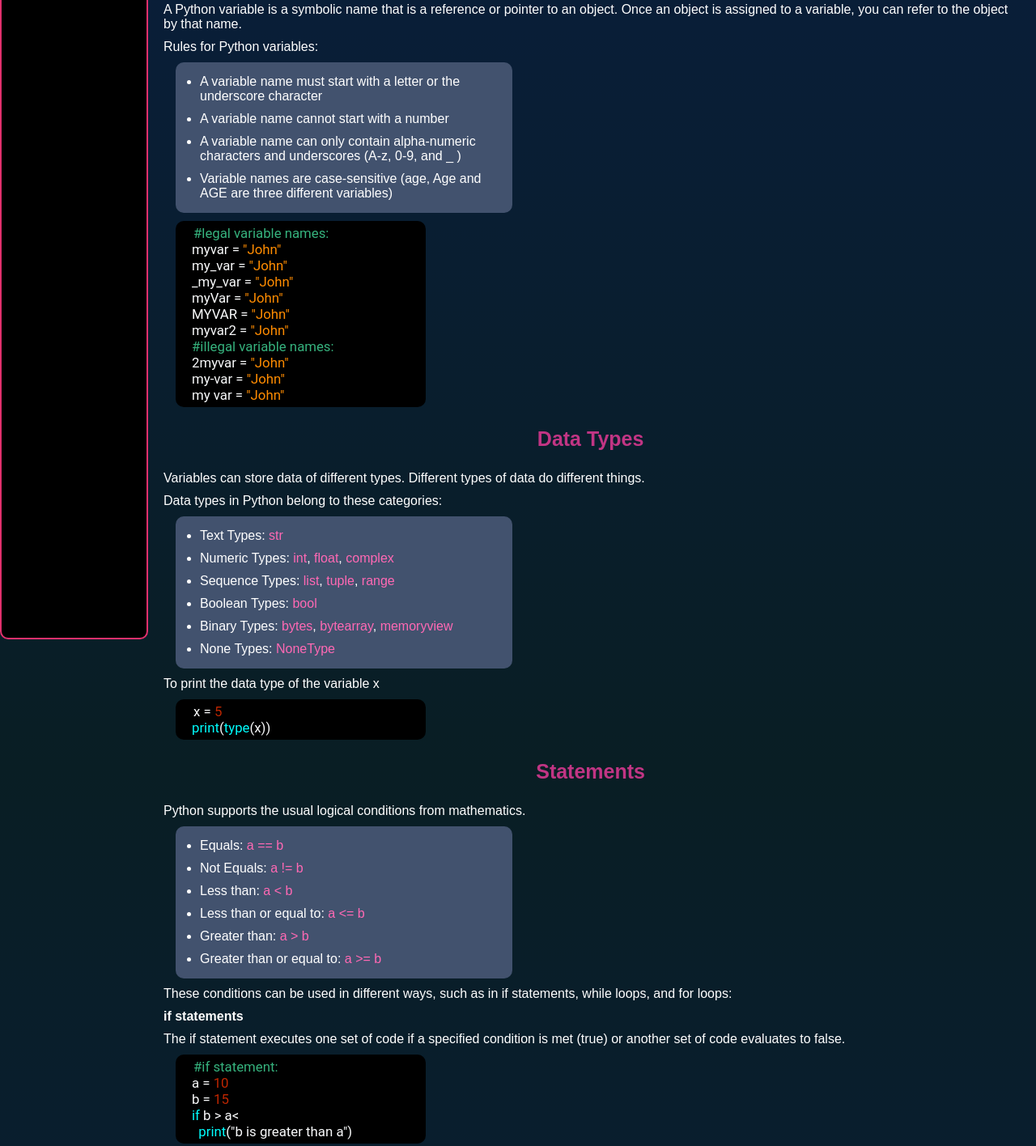
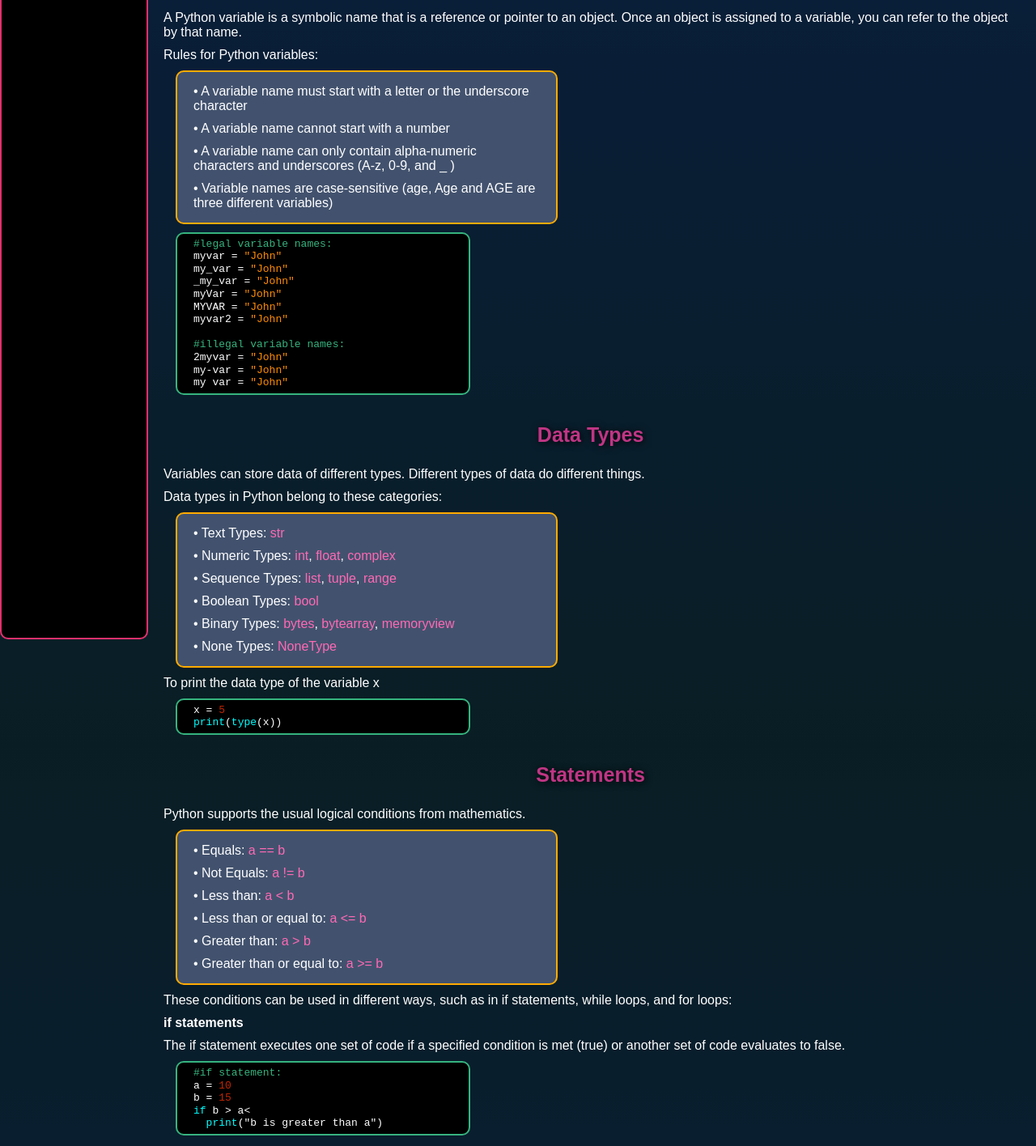
Before and after one commit to amengistu-98/freeCodeCamp-Technical-Documentation-Page, a plain HTML site: page index.html in a window 1280 px wide. Shown: the part 494-1910 px from the top of the page at 81% size. Drawn offline with Linux system fonts and the light colour scheme.

Commit message:
updated code element styling and updated CSS

```diff
--- a/index.html
+++ b/index.html
@@ -31,10 +31,10 @@
           <header>Hello World</header>
           <p>To get started, you will need to have a code editor and python installed. For this example, we will use VS Code. Go to this <a href="https://code.visualstudio.com/docs/python/python-tutorial">link</a> on VS Code's website and follow the instructions to download VS Code and Python.</p>
           <p>To get started with writing Python, write your first "Hello world" Python code in VS Code:
-  </p>
+          </p>
           <div class="code-container">
-            <code>
-              <span class="function">print</span>("Hello World")
+            <code
+            ><span class="function">print</span>("Hello World")
             </code>
           </div>
         </section>
@@ -44,26 +44,26 @@
           <p>Rules for Python variables:</p>
           <div class="note-container">
             <ul>
-              <li>A variable name must start with a letter or the underscore character</li>
-              <li>A variable name cannot start with a number</li>
-              <li>A variable name can only contain alpha-numeric characters and underscores (A-z, 0-9, and _ )</li>
-              <li>Variable names are case-sensitive (age, Age and AGE are three different variables)</li>
+              <li>&#x2022; A variable name must start with a letter or the underscore character</li>
+              <li>&#x2022; A variable name cannot start with a number</li>
+              <li>&#x2022; A variable name can only contain alpha-numeric characters and underscores (A-z, 0-9, and _ )</li>
+              <li>&#x2022; Variable names are case-sensitive (age, Age and AGE are three different variables)</li>
             </ul>
           </div>
           <div class="code-container">
-            <code>
-              <span class="comment">#legal variable names:</span>
-              <br>myvar = <span class="string">"John"</span>
-              <br>my_var = <span class="string">"John"</span>
-              <br>_my_var = <span class="string">"John"</span>
-              <br>myVar = <span class="string">"John"</span>
-              <br>MYVAR = <span class="string">"John"</span>
-              <br>myvar2 = <span class="string">"John"</span>
-              <br>
+            <code
+            ><span class="comment">#legal variable names:</span>
+              myvar = <span class="string">"John"</span>
+              my_var = <span class="string">"John"</span>
+              _my_var = <span class="string">"John"</span>
+              myVar = <span class="string">"John"</span>
+              MYVAR = <span class="string">"John"</span>
+              myvar2 = <span class="string">"John"</span>
+
               <span class="comment">#illegal variable names:</span>
-              <br>2myvar = <span class="string">"John"</span>
-              <br>my-var = <span class="string">"John"</span>
-              <br>my var = <span class="string">"John"</span>
+              2myvar = <span class="string">"John"</span>
+              my-var = <span class="string">"John"</span>
+              my var = <span class="string">"John"</span>
             </code>
           </div>
         </section>
@@ -75,19 +75,19 @@
           <p>Data types in Python belong to these categories:</p>
           <div class="note-container">
             <ul>
-              <li>Text Types: <span class="color">str</li>
-              <li>Numeric Types: <span class="color">int</span>, <span class="color">float</span>, <span class="color">complex</span></li>
-              <li>Sequence Types: <span class="color">list</span>, <span class="color">tuple</span>, <span class="color">range</span></li>
-              <li>Boolean Types: <span class="color">bool</span></li>
-              <li>Binary Types: <span class="color">bytes</span>, <span class="color">bytearray</span>, <span class="color">memoryview</span></li>
-              <li>None Types: <span class="color">NoneType</span></li>
+              <li>&#x2022; Text Types: <span class="color">str</li>
+              <li>&#x2022; Numeric Types: <span class="color">int</span>, <span class="color">float</span>, <span class="color">complex</span></li>
+              <li>&#x2022; Sequence Types: <span class="color">list</span>, <span class="color">tuple</span>, <span class="color">range</span></li>
+              <li>&#x2022; Boolean Types: <span class="color">bool</span></li>
+              <li>&#x2022; Binary Types: <span class="color">bytes</span>, <span class="color">bytearray</span>, <span class="color">memoryview</span></li>
+              <li>&#x2022; None Types: <span class="color">NoneType</span></li>
             <ul>
           </div>
           <p>To print the data type of the variable x</p>
           <div class="code-container">
-            <code>
-              x = <span class="number">5</span>
-              <br><span class="function">print</span>(<span class="function">type</span>(x))
+            <code
+            >x = <span class="number">5</span>
+              <span class="function">print</span>(<span class="function">type</span>(x))
             </code>
           </div>
         </section>
@@ -96,53 +96,53 @@
           <p>Python supports the usual logical conditions from mathematics.</p>
           <div class="note-container">
             <ul>
-              <li>Equals: <span class="color">a == b</span></li>
-              <li>Not Equals: <span class="color">a != b</span></li>
-              <li>Less than: <span class="color">a < b</span></li>
-              <li>Less than or equal to: <span class="color">a <= b</span></li>
-              <li>Greater than: <span class="color">a > b</span></li>
-              <li>Greater than or equal to: <span class="color">a >= b</span></li>
+              <li>&#x2022; Equals: <span class="color">a == b</span></li>
+              <li>&#x2022; Not Equals: <span class="color">a != b</span></li>
+              <li>&#x2022; Less than: <span class="color">a < b</span></li>
+              <li>&#x2022; Less than or equal to: <span class="color">a <= b</span></li>
+              <li>&#x2022; Greater than: <span class="color">a > b</span></li>
+              <li>&#x2022; Greater than or equal to: <span class="color">a >= b</span></li>
             </ul>
           </div>
           <p>These conditions can be used in different ways, such as in if statements, while loops, and for loops:</p>
           <h4>if statements</h4>
           <p>The if statement executes one set of code if a specified condition is met (true) or another set of code evaluates to false.</p>
           <div class="code-container">
-            <code>
-              <span class="comment">#if statement:</span>
-              <br>a = <span class="number">10</span>
-              <br>b = <span class="number">15</span>
-              <br><span class="function">if</span> b > a<
-              <br>&nbsp;&nbsp;<span class="function">print</span>("b is greater than a")
+            <code
+            ><span class="comment">#if statement:</span>
+              a = <span class="number">10</span>
+              b = <span class="number">15</span>
+              <span class="function">if</span> b > a<
+              &nbsp;&nbsp;<span class="function">print</span>("b is greater than a")
             </code>
           </div>
           <br>
           <p>In the if statement example, there are two variables, <span class="color">a</span> and <span class="color">b</span>. The if statement tests to see whether <span class="color">b</span> is greater than <span class="color">a</span>. Since <span class="color">a</span> is <span class="color">10</span> and <span class="color">b</span> is <span class="color">15</span>, the output will be:</p>
           <div class="code-container">
-            <code>
-              b is greater than a
+            <code
+            >b is greater than a
             </code>
           </div>
           <p>If the variables values were switched (<span class="color">a = 15</span> and <span class="color">b = 10</span>), then nothing will be printed since the conditions of the if statement is not met.</p>
           <h4>while loops</h4>
           <p>With the while loop we can execute a set of statements as long as a condition is true.</p>
           <div class="code-container">
-            <code>
-              <span class="comment">#while loop:</span>
-              <br>i = <span class="number">1</span>
-              <br><span class="function">while</span> i < 6
-              <br>&nbsp;&nbsp;<span class="function">print</span>(i)
-              <br>&nbsp;&nbsp;i += <span class="number">1</span>
+            <code
+            ><span class="comment">#while loop:</span>
+              i = <span class="number">1</span>
+              <span class="function">while</span> i < 6
+              &nbsp;&nbsp;<span class="function">print</span>(i)
+              &nbsp;&nbsp;i += <span class="number">1</span>
             </code>
           </div>
           <p>In the while loop example, there is a variable i, which is set to 1. while i is less than 6, the while loop will print the value of i, and then incrememnt i by 1. The loop will repeat until i is no longer less than 6. This means that the output of the above statement will be:</p>
           <div class="code-container">
-            <code>
-              1<br>
-              2<br>
-              3<br>
-              4<br>
-              5<br>
+            <code
+            >1
+              2
+              3
+              4
+              5
               6
             </code>
           </div>
@@ -152,19 +152,19 @@
           <h4>for loops</h4>
           <p>A for loop is used for iterating over a sequence (that is either a list, a tuple, a dictionary, a set, or a string).</p>
           <div class="code-container">
-            <code>
-              <span class="comment">#for loop:</span>
-              <br>fruits = [<span class="string">"guava"</span>, <span class="string">"orange"</span>, <span class="string">"banana"</span>]
-              <br><span class="function">for </span>x<span class="function"> in </span>fruits:
-              <br>&nbsp;&nbsp;<span class="function">print</span>(x)
+            <code
+            ><span class="comment">#for loop:</span>
+              fruits = [<span class="string">"guava"</span>, <span class="string">"orange"</span>, <span class="string">"banana"</span>]
+              <span class="function">for </span>x<span class="function"> in </span>fruits:
+              &nbsp;&nbsp;<span class="function">print</span>(x)
             </code>
           </div>
           <p>In the while loop example, we have a list of fruits. The for loop goes through the fruits in the list, and then prints them out. The output of this statement will be:</p>
           <div class="code-container">
-            <code>
-              guava<br>
-              orange<br>
-              banana
+            <code
+            >guava
+             orange
+             banana
             </code>
           </div>
           <div class="note-container">
--- a/styles.css
+++ b/styles.css
@@ -1,9 +1,7 @@
 /*
 Issues to resolve:
--in code blocks, the first element has a slight spacing in it
 -fixing up sidebar nav elements when screen width is adjusted to become small
 -misc cleanup before publishing to GitHub
--remove comments that were for troubleshooting
 */
 /* get rid of defaults */
 * {
@@ -46,6 +44,9 @@ Issues to resolve:
     cursor: pointer;
     font-size: 18px;
     transition: font-weight 0.3s ease-in-out;
+    display: flex;
+    justify-content: center;
+    flex-direction: column;
   }
   /* adding hover effect to navbar */
   #navbar a:hover {
@@ -80,6 +81,7 @@ Issues to resolve:
     font-weight: bold;
     font-size: 25px;
     padding: 1 0;
+    text-shadow: 1px 1px 10px black;
   }
   section {
     margin-bottom: 20;
@@ -87,19 +89,41 @@ Issues to resolve:
   .bold {
     font-weight: bold;
   }
-  .code-container {
+  /* <code> and .note styling */
+  code {
+    display: block;
+    text-align: left;
+    white-space: pre-line;
+    position: relative;
+    word-break: normal;
+    word-wrap: normal;
+    line-height: 1.2;
     background-color: black;
-    margin: 0px 25px;
     padding: 5px 20px;
-    width: 25%;
+    border: 2px solid #36B37E;
+    margin: 10px 25px;
+    min-width: 20vw;
+    width: 25vw;
     border-radius: 10px;
   }
-  code {
+  .note-container {
+    background-color: #42526E;
+    padding: 5px 10px;
+    min-width: 30vw;
+    width: 35vw;
+    border-radius: 10px;
+    margin: 10px 25px;
+    border: 2px solid #FFAB00;
+  }
+  .note-container > ul > li {
+    list-style-type: none;
+  }
+  .note {
     font-family: Roboto, sans-serif;
     color: #FAFBFC;
-    padding: 2px;
-    font-size: 105%;
+    margin: 10px;
   }
+  /* colors for code */
   .comment {
     color: #36B37E;
   }
@@ -115,17 +139,6 @@ Issues to resolve:
   .color {
     color: hotpink;
   }
-  .note-container {
-    background-color: #42526E;
-    padding: 5px 20px;
-    width: 35%;
-    border-radius: 10px;
-    margin: 10px 25px;
-  }
-  .note {
-    font-family: Roboto, sans-serif;
-    color: #FAFBFC;
-  }
   @media only screen and (max-width: 600px) {
     body {
       flex-direction: row;
```
